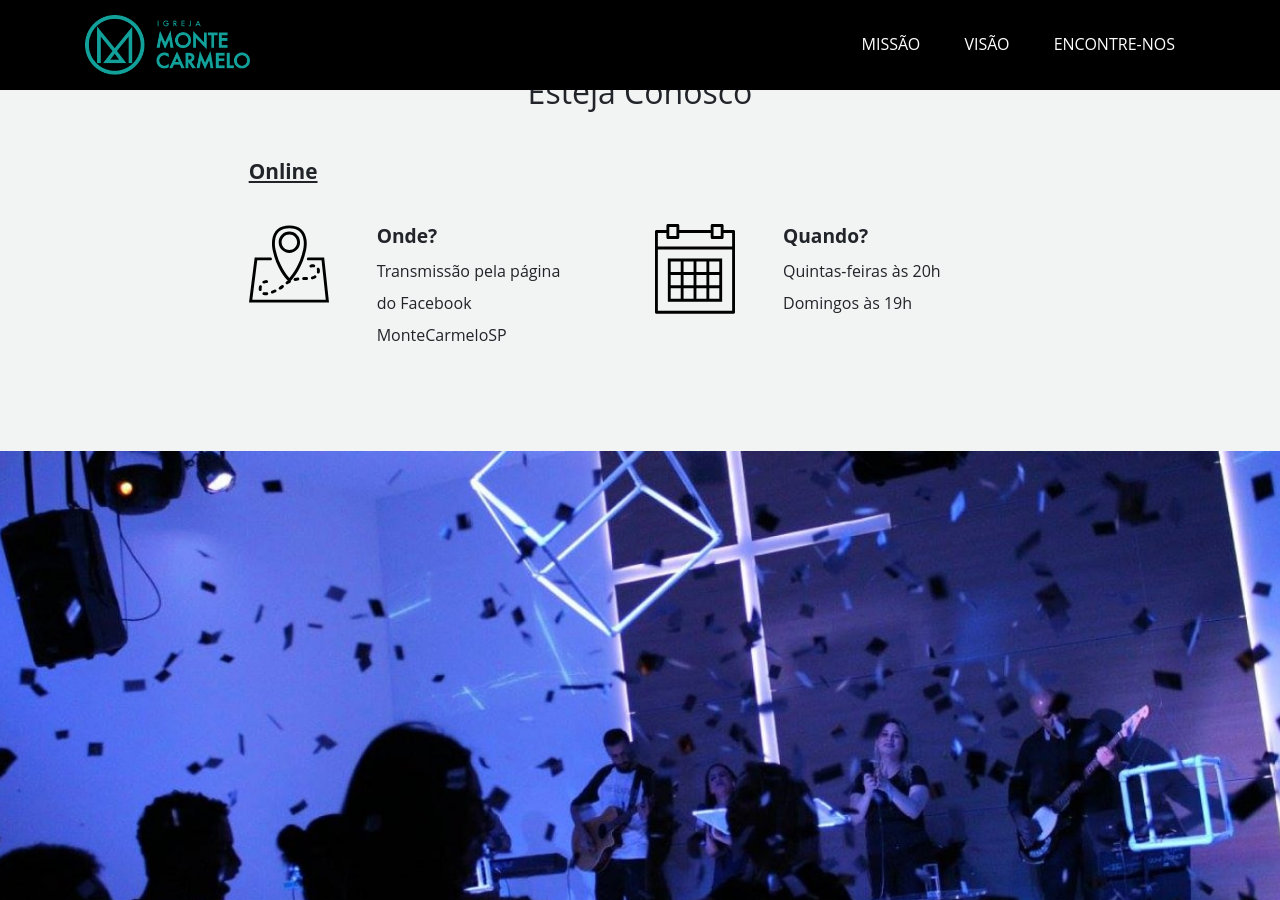
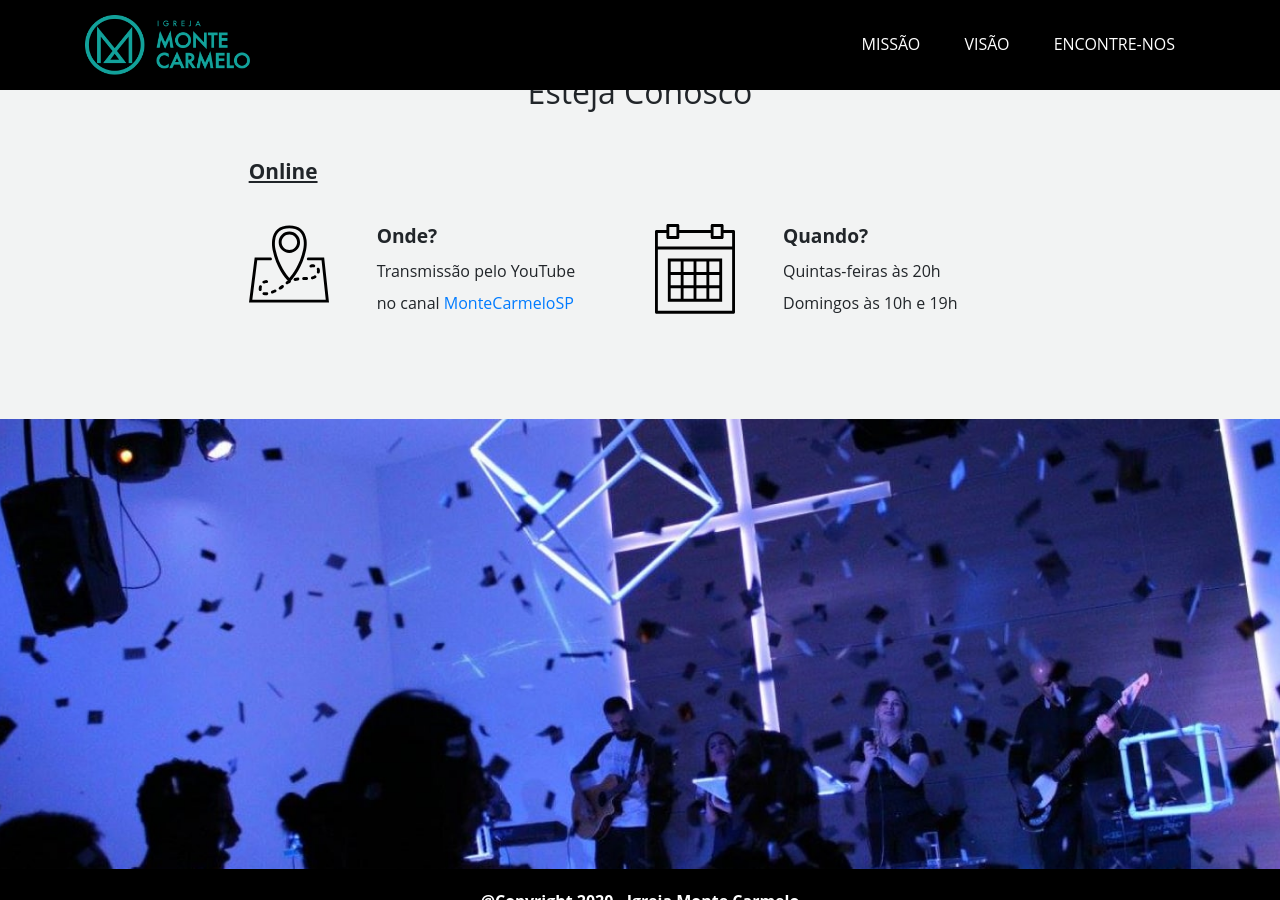
Before and after one commit to limabia/imc-site, a Jekyll site: the page built from index.html, in a window 1280 px wide and 900 px high, scrolled down 2250 px. Built offline with Jekyll 4.4.1, drawn with Linux system fonts in a browser that asks for light colours.

Commit message:
change live services from facebook to youtube

```diff
--- a/index.html
+++ b/index.html
@@ -9,7 +9,7 @@ layout: default
     </h1>
 
     <div>
-        <a href="https://www.facebook.com/MonteCarmeloSP/" target="_blank" class="main-btn ">Cultos Online</a>
+        <a href="https://www.youtube.com/c/MonteCarmeloSP" target="_blank" class="main-btn ">Cultos Online</a>
         <a href="https://contribuicao.monte-carmelo.online/" target="_blank" class="main-btn">Dizimos e Ofertas</a>
     </div>
 </section>
@@ -145,7 +145,7 @@ layout: default
                 <img src="assets/img/map-location.svg">
                 <div class="mx-3 mx-md-5">
                     <h6>Onde?</h6>
-                    <p>Transmissão pela página do Facebook MonteCarmeloSP</p>
+                    <p>Transmissão pelo YouTube no canal <a href="https://www.youtube.com/c/MonteCarmeloSP">MonteCarmeloSP</a></p>
                 </div>
             </div>
 
@@ -155,7 +155,7 @@ layout: default
                     <h6>Quando?</h6>
                     <p>
                         Quintas-feiras às 20h<br>
-                        Domingos às 19h
+                        Domingos às 10h e 19h
                     </p>
                 </div>
             </div>
```
